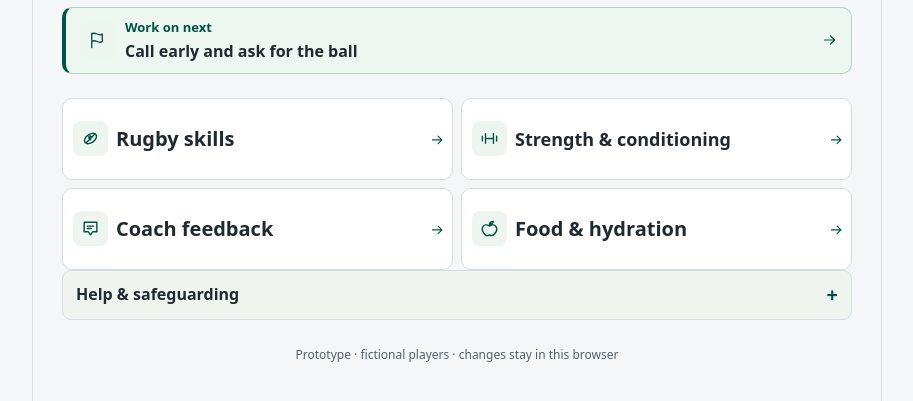
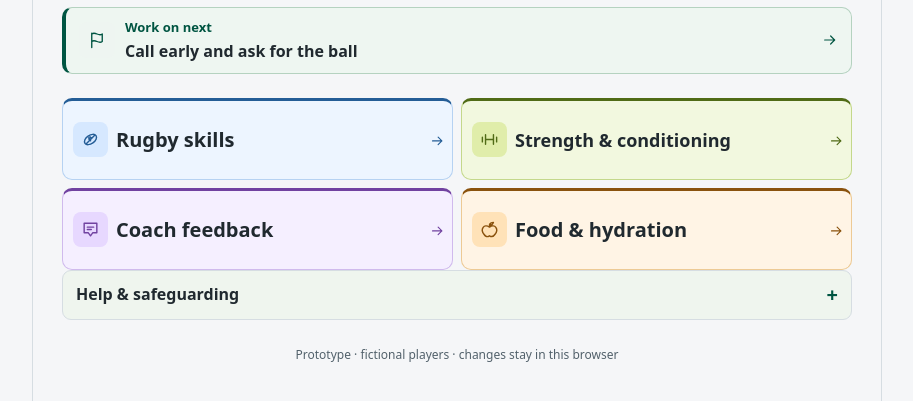
Before and after one commit to JMP1UP/corsairs-pathway, a plain HTML site: page index.html in a window 1280 px wide. Shown: the part 351-752 px from the top of the page, without its empty margins (183-1096 px from the left). Drawn offline with Linux system fonts and the light colour scheme.

Commit message:
Give player sections distinct blue lime violet and amber accents

```diff
--- a/interface.css
+++ b/interface.css
@@ -89,10 +89,13 @@ input, textarea, select { background: #fff; border-color: var(--input-line); col
 .home-assignment .icon-tile { background: #dcefe2; color: var(--club-dark); }
 .home-target-copy > strong { font-size: 13px; color: var(--green); }
 .home-target-copy > span { font-size: 16px; }
-.coaching-tile, .gym-tile, .skills-tile, .food-tile { --chapter: #eef5f1; --chapter-ink: #005542; }
+.skills-tile { --chapter:#edf5ff; --chapter-icon:#d6e8ff; --chapter-line:#b6d2f2; --chapter-ink:#245d96; }
+.gym-tile { --chapter:#f2f8df; --chapter-icon:#e0edaa; --chapter-line:#c4d88b; --chapter-ink:#506b16; }
+.coaching-tile { --chapter:#f5efff; --chapter-icon:#e7d8ff; --chapter-line:#d0baed; --chapter-ink:#7142a0; }
+.food-tile { --chapter:#fff4e5; --chapter-icon:#ffe2b8; --chapter-line:#edca95; --chapter-ink:#8a520d; }
 .today-tiles { gap: 8px; }
 .today-tile, .today-tile + .today-tile {
-  background: white; border: 1px solid var(--line); border-radius: 10px;
+  background: var(--chapter,white); border: 1px solid var(--chapter-line,var(--line)); border-top:3px solid var(--chapter-ink,var(--green)); border-radius: 10px;
   min-height: 82px; padding: 9px 27px 9px 10px;
   display: grid; grid-template-columns: auto minmax(0,1fr); gap: 8px; align-items: center;
 }
@@ -103,7 +106,7 @@ input, textarea, select { background: #fff; border-color: var(--input-line); col
 }
 .today-tile .tile-mark {
   position: static; width: 35px; height: 35px; display: grid; place-items: center;
-  color: var(--chapter-ink); background: var(--chapter); border-radius: 8px; opacity: 1; transform: none;
+  color: var(--chapter-ink); background: var(--chapter-icon,var(--chapter)); border-radius: 8px; opacity: 1; transform: none;
 }
 .today-tile .tile-mark svg { width: 19px; height: 19px; }
 .today-tile .tile-arrow { position: absolute; top: 50%; left: auto; right: 7px; transform: translateY(-50%); color: var(--chapter-ink); }
@@ -371,7 +374,7 @@ body:has(#nav:not([hidden])) #toast { bottom: calc(68px + env(safe-area-inset-bo
 .coach-missing .activity-name { margin-bottom: 4px; }
 
 /* S&C activity journal */
-.sc-page-head { display:flex; flex-wrap:wrap; align-items:center; justify-content:space-between; gap:16px; margin:18px 0; }
+.sc-page-head { display:flex; flex-wrap:wrap; align-items:center; justify-content:space-between; gap:16px; margin:18px 0; padding:14px; background:#f2f8df; border:1px solid #c4d88b; border-left:4px solid #506b16; border-radius:9px; }
 .sc-page-head .page-title { max-width:18ch; font-size:clamp(30px,7.4vw,46px); line-height:1.08; overflow-wrap:normal; }
 .sc-page-head .primary { white-space:nowrap; }
 .sc-stats { display:flex; gap:30px; padding:18px 0 22px; border-bottom:1px solid var(--line); }
```
